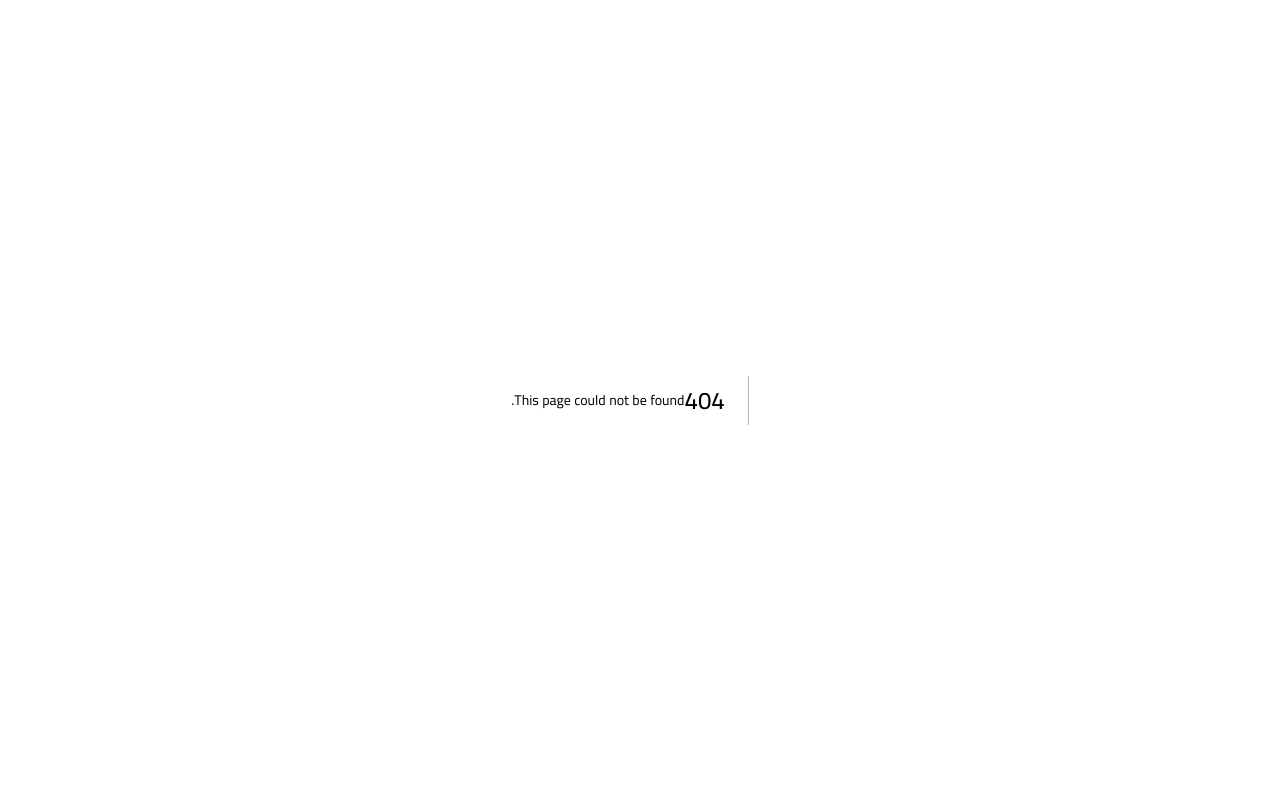
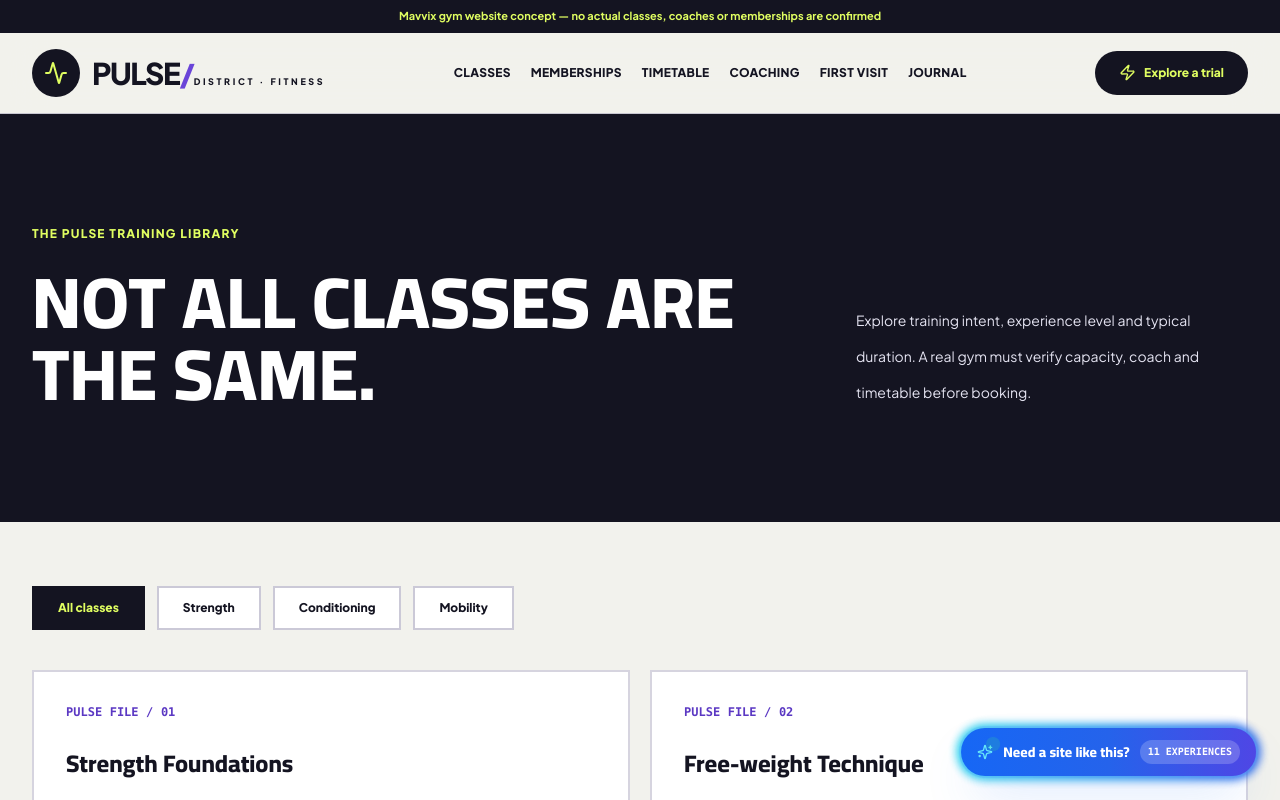
Before and after one commit to mykholy/mavvix_demos, a Next.js app: page /en/preview/fitness/classes in a window 1280 px wide. Before the commit this address had no page. Shown: the top 800 px of the page. Built offline with nearby package versions, Linux system fonts and the light colour scheme; a web font is replaced by a local one.

Commit message:
feat(fitness): authored program and journal route classes/page.tsx

```diff
--- /dev/null
+++ b/src/app/[locale]/preview/fitness/classes/page.tsx
@@ -0,0 +1,15 @@
+import Link from 'next/link';
+import type { Locale } from '@/lib/i18n/config';
+import { PULSE,pulsePath,pulseText } from '@/lib/verticals/fitness/data';
+import { Dumbbell,Activity,Footprints,ArrowUpRight,Clock3,ShieldCheck } from 'lucide-react';
+const groups=['all','strength','conditioning','mobility'] as const;
+const names:Record<typeof groups[number],{ar:string;en:string}>={all:{ar:'كل الحصص',en:'All classes'},strength:{ar:'القوة',en:'Strength'},conditioning:{ar:'اللياقة',en:'Conditioning'},mobility:{ar:'الحركة',en:'Mobility'}};
+export default function PulseClasses({params:{locale},searchParams}:{params:{locale:Locale};searchParams:{category?:string}}){
+ const ar=locale==='ar',filter=groups.includes(searchParams.category as typeof groups[number])?searchParams.category:'all';
+ const result=PULSE.services.filter(s=>filter==='all'||s.category===filter);
+ return <div><section className="bg-[#141421] text-white py-20 sm:py-28"><div className="max-w-7xl px-5 sm:px-8 mx-auto grid lg:grid-cols-[1.1fr_.55fr] gap-10 items-end"><div><p className="text-[#E0FE61] text-xs font-black tracking-widest">THE PULSE TRAINING LIBRARY</p><h1 className="pulse-display uppercase text-5xl sm:text-7xl font-black mt-6">{ar?'كل حصة لها شخصيتها':'NOT ALL CLASSES ARE THE SAME.'}</h1></div><p className="text-[#E4E3F1] text-sm leading-9">{ar?'شوف هدف كل نوع تدريب، مستويات الخبرة المناسبة ومعلومات تحتاج تسأل عنها المدرب الحقيقي قبل التجربة.':'Explore training intent, experience level and typical duration. A real gym must verify capacity, coach and timetable before booking.'}</p></div></section>
+  <div className="max-w-7xl mx-auto px-5 sm:px-8 py-16"><nav aria-label={ar?'تصفية الحصص':'Class category filter'} className="flex flex-wrap gap-3 mb-10">{groups.map(slug=><Link key={slug} aria-current={filter===slug?'page':undefined} href={pulsePath(locale,'classes')+(slug==='all'?'':'?category='+slug)} className={'px-6 py-3 text-xs font-black border-2 '+(filter===slug?'bg-[#141421] text-[#E0FE61] border-[#141421]':'bg-white text-[#141421] border-[#CBC9D7]')}>{names[slug][locale]}</Link>)}</nav>
+  <div className="grid md:grid-cols-2 gap-5">{result.map(s=><article key={s.slug} className="p-8 bg-white border-2 border-[#D6D4DF] min-h-[360px] flex flex-col"><span className="font-mono text-[#5B38C3] font-black text-xs">PULSE FILE / {String(s.rank).padStart(2,'0')}</span><h2 className="text-2xl font-black mt-7">{pulseText(s.title,locale)}</h2><p className="text-[#3F3D50] text-sm leading-8 mt-5">{pulseText(s.body,locale)}</p><div className="mt-auto pt-6 flex flex-wrap gap-3 text-xs font-semibold"><span className="flex gap-2 items-center"><Clock3 size={17}/>{s.durations.join('–')} MIN</span><span>{s.levels.join(' / ')}</span></div><div className="mt-5 pt-6 border-t border-[#D7D5E0] flex flex-wrap gap-3"><Link href={pulsePath(locale,'classes/'+s.slug)} className="bg-[#141421] text-[#E0FE61] text-xs font-black px-6 py-4 inline-flex gap-2 items-center">{ar?'تفاصيل الحصة':'CLASS DOSSIER'}<ArrowUpRight size={17}/></Link><Link href={pulsePath(locale,'trial')+'?class='+s.slug} className="border-2 border-[#141421] text-xs font-black px-6 py-3">{ar?'طلب اهتمام':'TRY ENQUIRY'}</Link></div></article>)}</div>
+  <section className="mt-14 p-8 sm:p-12 bg-[#E0FE61] text-[#141421] grid md:grid-cols-2 gap-10"><div><ShieldCheck size={30}/><h2 className="pulse-display text-3xl font-black mt-6">{ar?'الاختيار مسؤولية مش منافسة':'CHOOSE WITH CONTEXT'}</h2><p className="mt-5 text-sm leading-8">{ar?'راجع مع مدرب مؤهل مدى مناسبة المجهود. الموقع لا يجمع تاريخًا طبيًا ولا يضع خطة شخصية.':'Individual exercise suitability should be discussed with qualified staff. We do not collect medical histories or prescribe personal training plans.'}</p></div><div><h3 className="font-black text-xl">{ar?'أسئلة قبل الدفع':'Questions before paying a real club'}</h3><ul className="mt-6 space-y-4 text-sm leading-8 list-disc ps-5"><li>{ar?'ما مستوى الحصة والمعدات المطلوبة؟':'What equipment and experience level are required?'}</li><li>{ar?'ما عدد المشاركين والمشرف الحقيقي؟':'What is the real group capacity and supervisor?'}</li><li>{ar?'ما سياسة الحجز والإلغاء؟':'What are the actual booking and cancellation terms?'}</li></ul></div></section>
+  </div></div>;
+}
```
